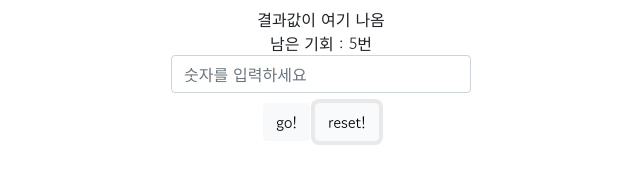
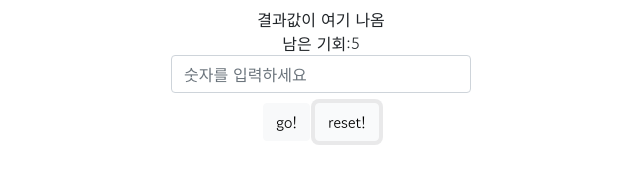
Before and after one commit to xxoxec/project, a plain HTML site: page index.html in a window 1280 px wide. Both pictures are taken after a click on the button "reset!". Shown: the part 303-486 px from the top of the page, 319-959 px from the left. Drawn offline with nearby package versions, Linux system fonts and the light colour scheme.

Commit message:
first commit

```diff
--- a/index.html
+++ b/index.html
@@ -7,7 +7,6 @@
   <title>up&down</title>
   <link href="https://fonts.googleapis.com/css2?family=Gowun+Dodum&display=swap" rel="stylesheet">
 
-  <link rel="stylesheet" href="style.css">
 <!-- 부트스트랩 -->
   <link href="https://cdn.jsdelivr.net/npm/bootstrap@5.0.2/dist/css/bootstrap.min.css" rel="stylesheet"
 integrity="sha384-EVSTQN3/azprG1Anm3QDgpJLIm9Nao0Yz1ztcQTwFspd3yD65VohhpuuCOmLASjC" crossorigin="anonymous">
@@ -15,6 +14,7 @@ integrity="sha384-EVSTQN3/azprG1Anm3QDgpJLIm9Nao0Yz1ztcQTwFspd3yD65VohhpuuCOmLAS
 <script src="https://cdn.jsdelivr.net/npm/bootstrap@5.0.2/dist/js/bootstrap.bundle.min.js"
 integrity="sha384-MrcW6ZMFYlzcLA8Nl+NtUVF0sA7MsXsP1UyJoMp4YLEuNSfAP+JcXn/tWtIaxVXM"
 crossorigin="anonymous"></script>
+<link rel="stylesheet" href="style.css">
 
 </head>
 <body>
--- a/main.js
+++ b/main.js
@@ -1,27 +1,27 @@
-//랜덤번 지정
-// 유가 번를 입력 그리고 go버튼누름
-//만약에 유저가 맞추면 맞춤
-// 랜덤번호가 < 유저번호 done
+// 랜덤번호 지정
+// 유저가 번호를 입력 그리고 go버튼누름
+// 만약에 유저가 맞추면 맞추면 정답
+// 랜덤번호가 < 유저번호 down
 // 랜덤번호가 > 유저번호 up
-//rest버튼 누르면 게임 리셋
-// 5버늬 기회 ( 더이상불가 버튼 disable)
+// reset버튼 누르면 게임 리셋
+// 5번 기회 ( 더이상불가 버튼 disable)
 // 유저가 범위밖의 숫자를 입력하면 알려준다 기회안깎음
 // 유저가 이미 입력한 숫자를 입려하면 알려주고 안깍음
 
 let computerNum =0;
-let playButton = document.getElementById("play-button")
-let userInput = document.getElementById("user-input")
-let resultArea = document.getElementById("result-area")
-let resetButton = document.getElementById("reset-button")
-let chances = 5
-let gameOver = false
-let chanceArea = document.getElementById("chance-area")
+let playButton = document.getElementById("play-button");
+let userInput = document.getElementById("user-input");
+let resultArea = document.getElementById("result-area");
+let resetButton = document.getElementById("reset-button");
+let chances = 5;
+let gameOver = false;
+let chanceArea = document.getElementById("chance-area");
 let history =[]
 
 playButton.addEventListener("click",play);
 resetButton.addEventListener("click",reset);
 userInput.addEventListener("focus",function(){
-  userInput.value=""
+  userInput.value="";
 });
 //이벤트이름 이벤트발생시 실행함수
 
@@ -29,7 +29,7 @@ function pickRandomNum(){
   computerNum = Math.floor(Math.random() *100)+1;
   //랜덤한 숫자를 뽑을수 있게 도와주는 함수(0-1사이숫자반환)
   // math.floor() 소수점없어짐
-  console.log("정답", computerNum);
+  console.log("정답",computerNum);
 }
 
 function play(){
@@ -51,7 +51,7 @@ function play(){
     resultArea.textContent = "Down!"
   }else {
     resultArea.textContent = "정답!"
-    gameOver=true
+    gameOver=true;
   }
   history.push(userValue)
 
@@ -63,12 +63,13 @@ function play(){
   }
 }
 function reset(){
-  // user input창이 정리되고
+  // user input창이 정리되고 //새로운 번호가 생성 이미만들어둔 함수 사용
   userInput.value = "";
-  //새로운 번호가 생성 이미만들어둔 함수 사용
+  playButton.disabled = false;
+  chances = 5;
+  chanceArea.innerHTML = `남은 기회:${chances}`;
   pickRandomNum();
-
-  resultArea.textContent="결과값이 여기 나옴"
+  resultArea.textContent="결과값이 여기 나옴";
 }
 
 pickRandomNum();
```
